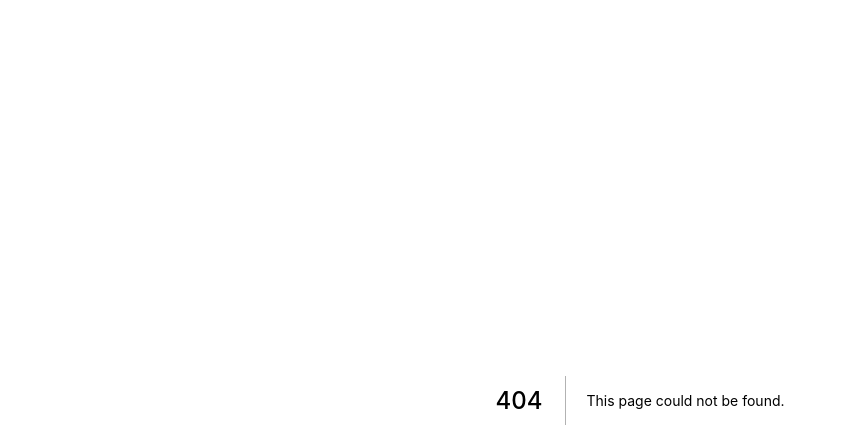
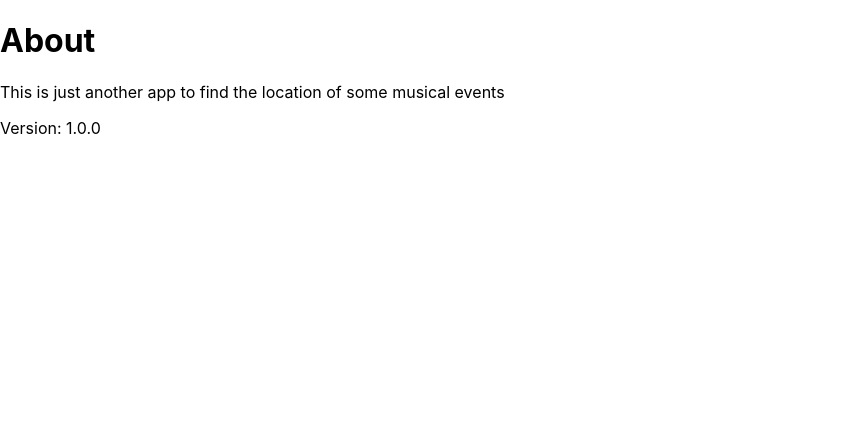
Before and after one commit to ozzy9h20/LearnNext, a Next.js app: page /about in a window 1280 px wide. Before the commit this address had no page. Shown: the top 448 px of the page, without its empty margins (0-847 px from the left). Built offline with nearby package versions, Linux system fonts and the light colour scheme.

Commit message:
1. Pages Routing

```diff
--- /dev/null
+++ b/pages/about.js
@@ -0,0 +1,9 @@
+export default function About() {
+  return (
+    <div>
+      <h1>About</h1>
+      <p>This is just another app to find the location of some musical events</p>
+      <p>Version: 1.0.0</p>
+    </div>
+  )
+}
```
Also changed, not shown: pages/events/[slug].js (added, +7 -0 lines), pages/events/add.js (added, +7 -0 lines), pages/events/index.js (added, +7 -0 lines).
